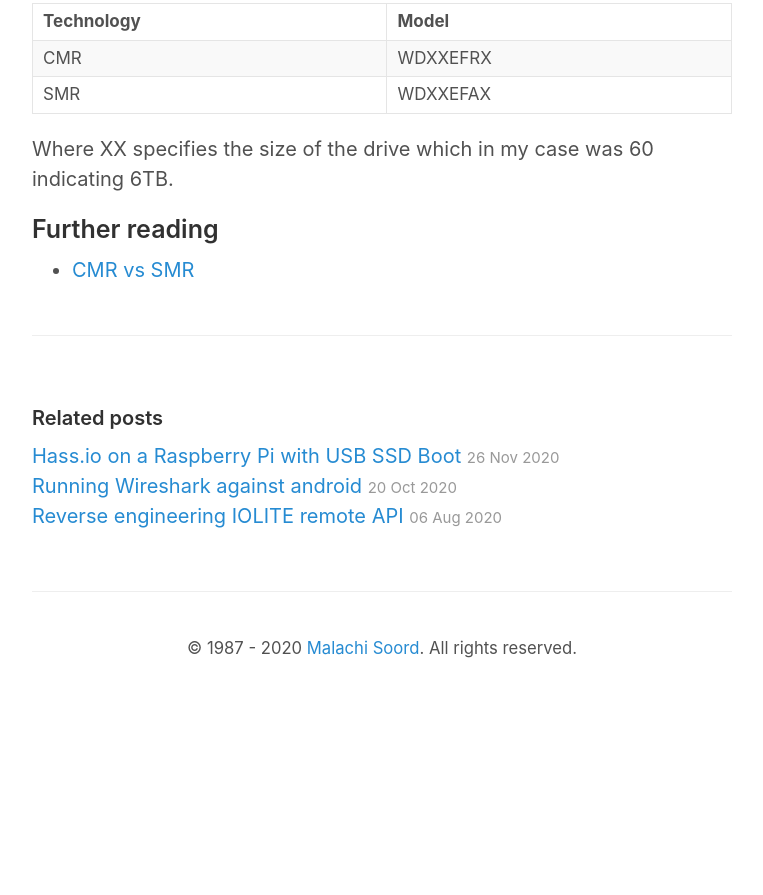
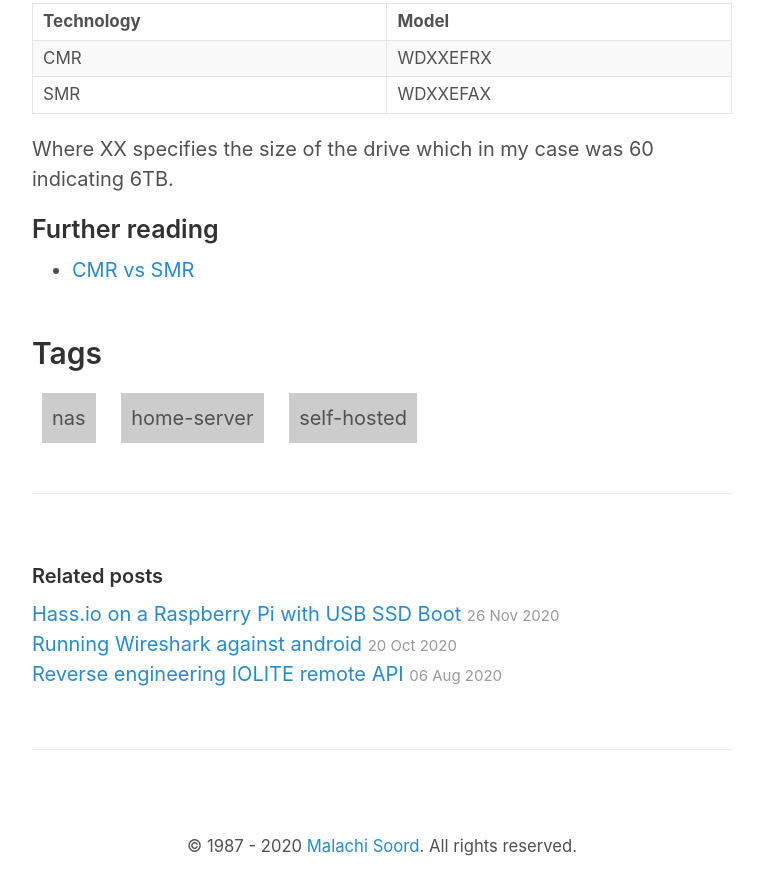
Before and after one commit to inverse/personal-site, a Jekyll site: the page built from _posts/2020-12-21-replacing-our-nas.md, in a window 1280 px wide and 900 px high, scrolled down 1328 px. Shown: the top 895 px of the window, without its empty margins (258-1021 px from the left). Built offline with Jekyll 4.4.1, drawn with Linux system fonts in a browser that asks for light colours; nearby versions of some CDN libraries; comment, search, counter and statistics services are not loaded; before the commit the page ends 2030 px from its top, so only the background shows below that.

Commit message:
tags + comments

```diff
--- a/_posts/2020-12-21-replacing-our-nas.md
+++ b/_posts/2020-12-21-replacing-our-nas.md
@@ -2,6 +2,11 @@
 layout: post
 title: Replacing our NAS
 date: 2020-12-21 22:51 +0100
+comments: true
+tags:
+- nas
+- home-server
+- self-hosted
 ---
 
 A couple of months ago our old single drive [WD My Cloud Home][0] NAS died. The HDD failed and even shucking the device and trying to connect with a SATA adaptor failed to read the drive. Thankfully nothing important was lost as that was all backed up off site.
```
